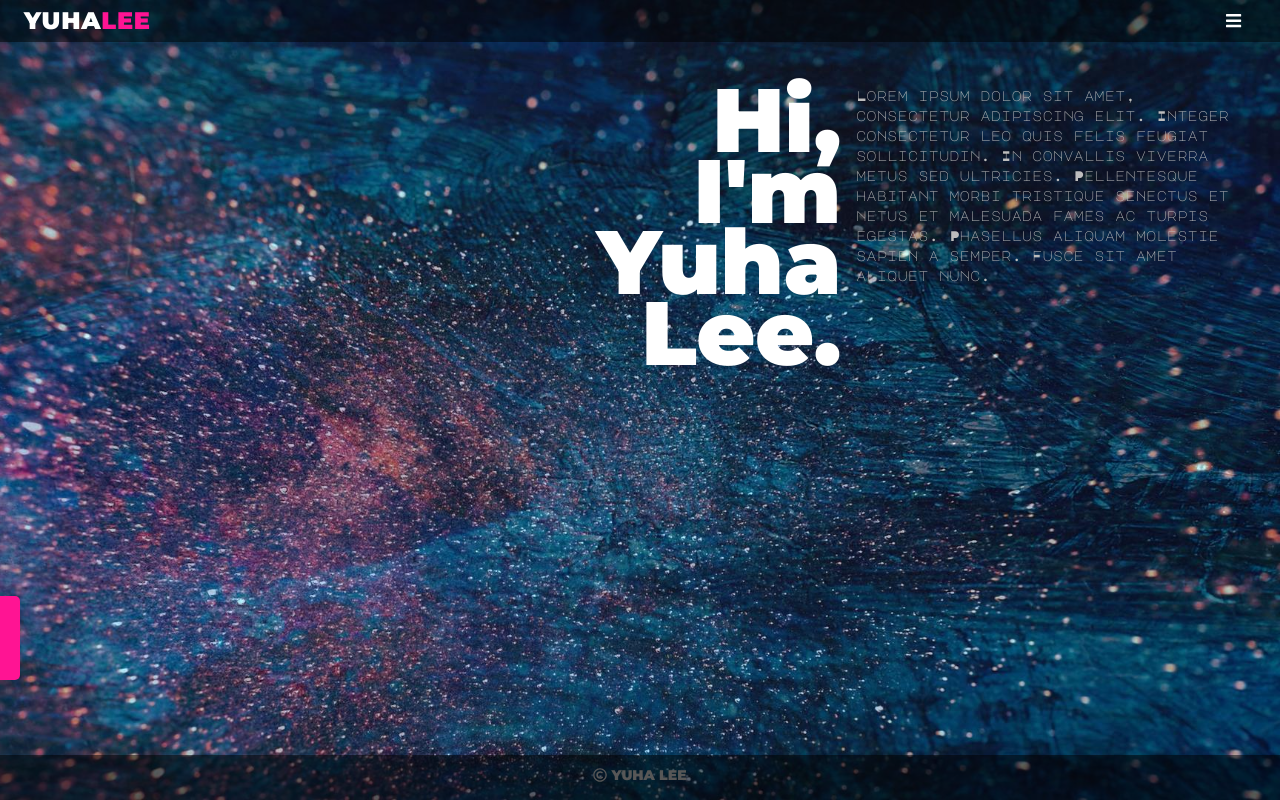
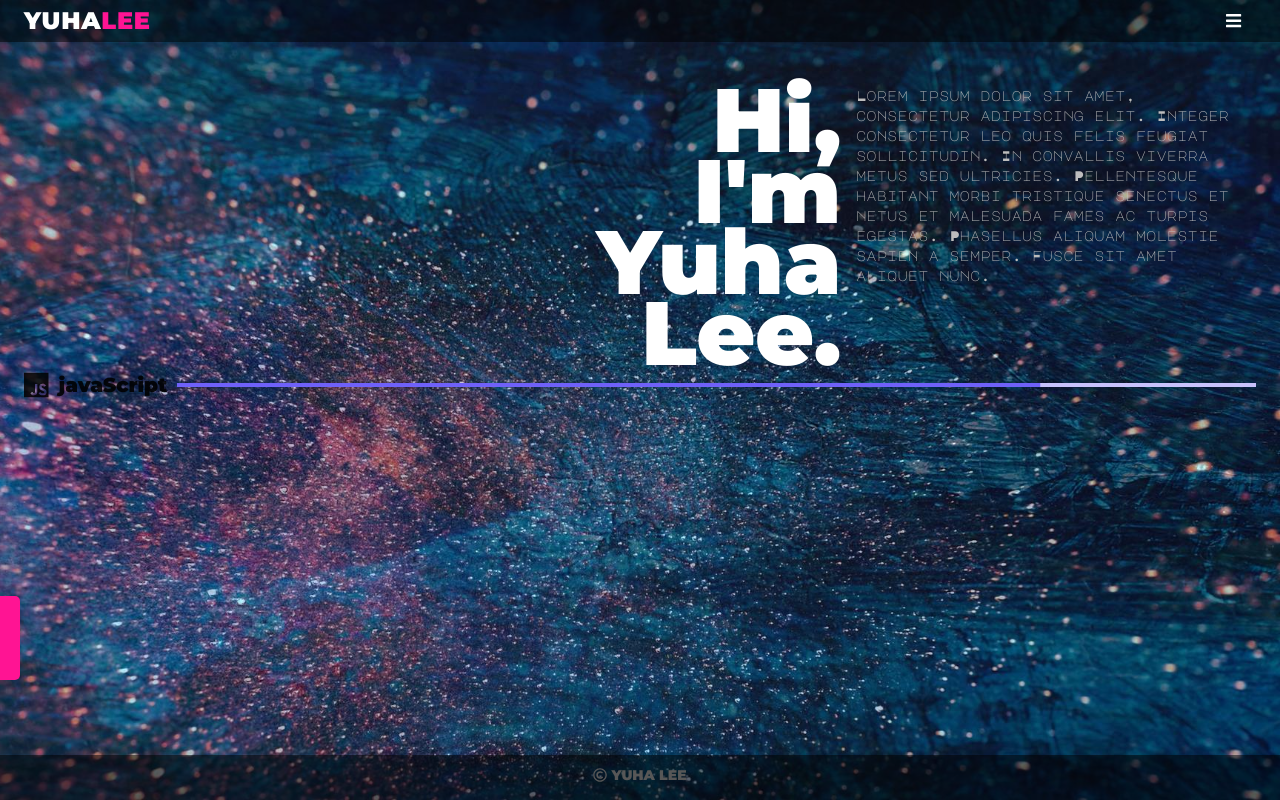
Before and after one commit to yuha-lee/me, a React app: page / in a window 1280 px wide. Built offline with nearby package versions, Linux system fonts and the light colour scheme.

Commit message:
Add percentage bar & about me component

```diff
--- /dev/null
+++ b/src/components/AboutMe.tsx
@@ -0,0 +1,37 @@
+import { FontAwesomeIcon } from '@fortawesome/react-fontawesome';
+import { faJs, faHtml5, faReact, faGithub, faGitlab, faCss3, faJava, faJira, faNodeJs, faGit } from '@fortawesome/free-brands-svg-icons';
+import { makeStyles, Typography, Box } from '@material-ui/core';
+import PercentageBar from './PercentageBar';
+
+const useStyles = makeStyles(theme => ({
+    skill: {
+        display: 'flex',
+        alignItems: 'center',
+        gap: 10
+    }
+}));
+
+const AboutMe = (): JSX.Element => {
+    const classes = useStyles();
+    const skills = [
+        { icon: faJs, name: 'javaScript', bar: 80 }
+    ];
+
+    return (
+        <>
+            {
+                skills.map((skill, index) => {
+                    return (
+                        <Box key={index} className={classes.skill}>
+                            <FontAwesomeIcon icon={skill.icon} size='2x' />
+                            <Typography variant='h6'>{skill.name}</Typography>
+                            <PercentageBar percentage={skill.bar} />
+                        </Box>
+                    )
+                })
+            }
+        </>
+    )
+}
+
+export default AboutMe;
--- a/src/components/BarMenu.tsx
+++ b/src/components/BarMenu.tsx
@@ -6,10 +6,13 @@ import { useEffect, useRef, useState } from 'react';
 const useStyles = makeStyles(theme => ({
   list: {
     width: 150,
+    marginTop: 5,
     backgroundColor: 'rgba(0, 0, 0, 0.9)',
     color: theme.palette.common.white,
+    borderBottomLeftRadius: 5,
+    borderBottomRightRadius: 5,
     '& ul': {
-      paddingBottom: 0
+      padding: 0
     },
     '& li.MuiListItem-root.MuiMenuItem-root:last-child': {
       border: 'none'
--- a/src/components/Index.tsx
+++ b/src/components/Index.tsx
@@ -1,4 +1,5 @@
 import { Box, makeStyles, Typography } from '@material-ui/core';
+import AboutMe from './AboutMe';
 
 const useStyles = makeStyles(theme => ({
     root: {
@@ -42,6 +43,7 @@ const SmallTypography = ({ text }: TypographyProps): JSX.Element => <Typography
 const Index = (): JSX.Element => {
     const classes = useStyles();
     return (
+        <>
             <Box className={classes.root}>
                 <Box>
                     <BigTypography text={'Hi,'} />
@@ -54,6 +56,10 @@ const Index = (): JSX.Element => {
                         text={'Lorem ipsum dolor sit amet, consectetur adipiscing elit. Integer consectetur leo quis felis feugiat sollicitudin. In convallis viverra metus sed ultricies. Pellentesque habitant morbi tristique senectus et netus et malesuada fames ac turpis egestas. Phasellus aliquam molestie sapien a semper. Fusce sit amet aliquet nunc.'} />
                 </Box>
             </Box>
+            <Box>
+                <AboutMe />
+            </Box>
+        </>
     );
 };
 
--- /dev/null
+++ b/src/components/PercentageBar.tsx
@@ -0,0 +1,23 @@
+import { makeStyles, Box, LinearProgress } from '@material-ui/core';
+
+const useStyles = makeStyles({
+    root: {
+        width: '100%',
+    }
+});
+
+type PercentageBarProps = {
+    percentage: number;
+}
+
+const PercentageBar = ({percentage}: PercentageBarProps): JSX.Element => {
+    const classes = useStyles();
+
+    return (
+        <Box className={classes.root}>
+            <LinearProgress variant='determinate' value={percentage} />
+        </Box>
+    );
+}
+
+export default PercentageBar;
```
Lines whose indentation alone changed are shown as unchanged.
